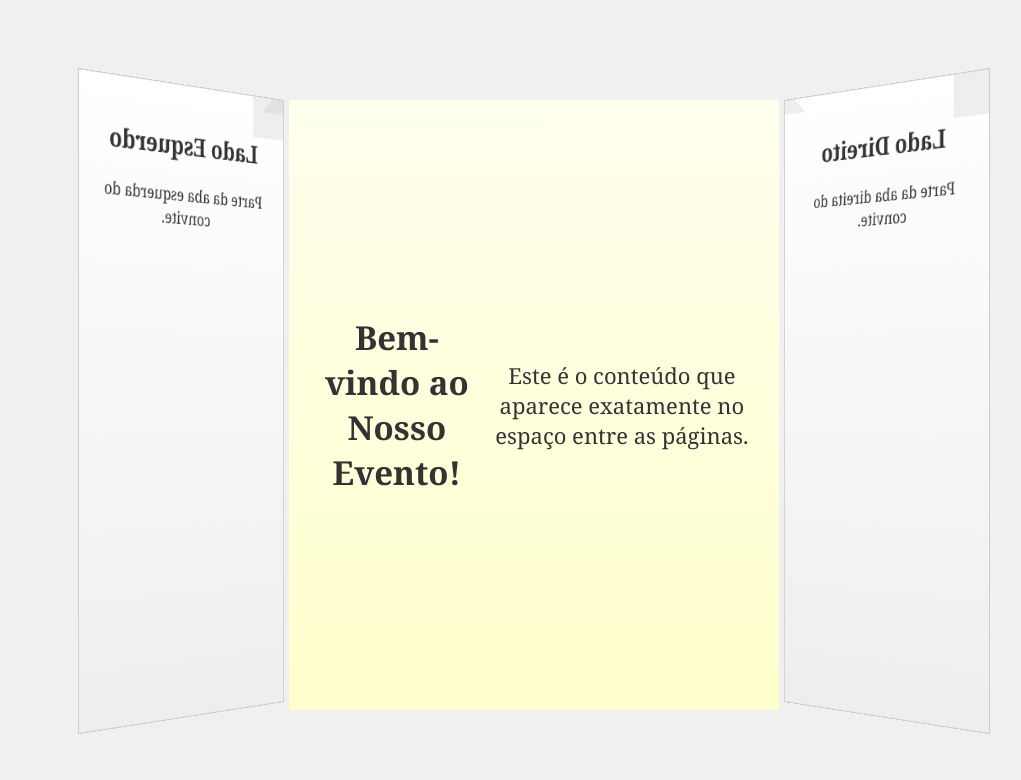
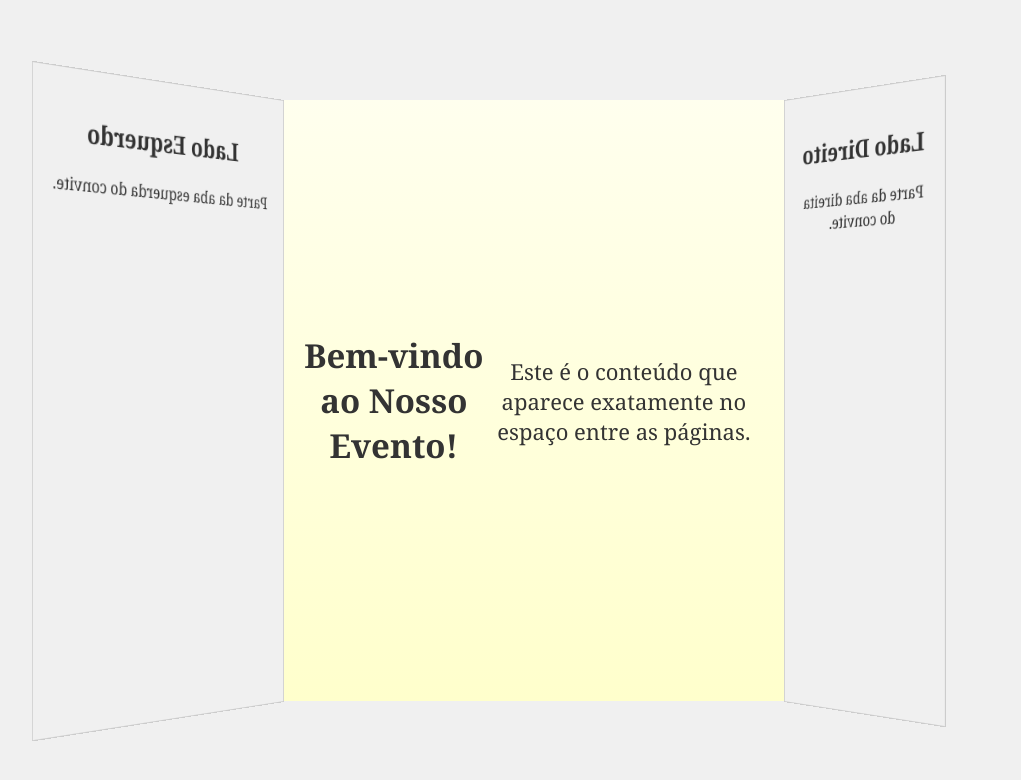
Before and after one commit to SoNosTestee/Convite, a plain HTML site: page teste.html in a window 1280 px wide. Both pictures are taken after a click on the element 640 px from the left and 400 px from the top of the page. Shown: the whole page, without its empty margins (106-1127 px from the left). Drawn offline with Linux system fonts and the light colour scheme.

Commit message:
Mudando a cor

```diff
--- a/teste.css
+++ b/teste.css
@@ -1,36 +1,89 @@
  body {
-      background: #f0f0f0;
+      margin: 0;
       display: flex;
       justify-content: center;
       align-items: center;
       height: 100vh;
+      background: #f0f0f0;
+      font-family: Georgia, serif;
     }
 
     .livro {
       position: relative;
-      width: 400px;
-      height: 500px;
-      perspective: 1500px; /* profundidade 3D */
+      width: 500px;
+      height: 600px;
+      perspective: 2000px;
+    }
+
+    /* fundo central, ajustado ao espaço entre páginas */
+    .fundo {
+      position: absolute;
+      height: 93.5%;
+      top: 0;
+      width: 92%; /* tamanho do contênier */
+      left: 50%;
+      transform: translateX(-50%);
+      background: linear-gradient(to bottom, #ffe, #ffc);
+      display: flex;
+      justify-content: center;
+      align-items: center;
+      color: #333;
+      font-size: 22px;
+      text-align: center;
+      padding: 20px;
+      opacity: 0;
+      transition: opacity 1s ease, width 1s ease;
+      pointer-events: none;
+    }
+
+    .livro.aberto .fundo {
+      opacity: 1;
+      pointer-events: auto;
     }
 
     .pagina {
-      width: 100%;
+      position: absolute;
       height: 100%;
-      background: white;
-      border: 2px solid #333;
-      position: absolute;
-      top: 0;
-      left: 0;
-      transform-origin: left; /* vira pela esquerda */
+      border: 1px solid #ccc;
+      overflow: hidden;
+      cursor: pointer;
+      transform-style: preserve-3d;
       transition: transform 1s ease;
     }
 
-    .pagina.virada {
-      transform: rotateY(-180deg); /* gira a página */
+    /* esquerda e direita */
+    .pagina.esq {
+      left: 0;
+      width: 60%;
+      transform-origin: left center;
     }
 
-    /* conteúdo só para diferenciar */
+    .pagina.dir {
+      right: 0;
+      width: 40%;
+      transform-origin: right center;
+    }
+
+    /* conteúdo da página */
     .pagina .conteudo {
+      text-align: center;
       padding: 20px;
-      font-size: 20px;
+      color: #333;
     }
+
+    /* efeito ao abrir */
+    .livro.aberto .pagina.esq {
+      transform: rotateY(-130deg);
+    }
+
+    .livro.aberto .pagina.dir {
+      transform: rotateY(130deg);
+    }
+
+    .livro.aberto .pagina.esq::before {
+      transform: rotateZ(-45deg) translate(10px, -10px);
+    }
+
+    .livro.aberto .pagina.dir::after {
+      transform: rotateZ(45deg) translate(-10px, -10px);
+    }
--- a/teste.html
+++ b/teste.html
@@ -3,123 +3,8 @@
 <head>
   <meta charset="UTF-8">
   <meta name="viewport" content="width=device-width, initial-scale=1.0">
+  <link rel="stylesheet" href="teste.css">
   <title>Convite com Fundo Central</title>
-  <style>
-    body {
-      margin: 0;
-      display: flex;
-      justify-content: center;
-      align-items: center;
-      height: 100vh;
-      background: #f0f0f0;
-      font-family: Georgia, serif;
-    }
-
-    .livro {
-      position: relative;
-      width: 500px;
-      height: 600px;
-      perspective: 2000px;
-    }
-
-    /* fundo central, ajustado ao espaço entre páginas */
-    .fundo {
-      position: absolute;
-      width: 0; /* largura inicial zero */
-      height: 95%;
-      top: 0;
-      left: 50%;
-      transform: translateX(-50%);
-      background: linear-gradient(to bottom, #ffe, #ffc);
-      display: flex;
-      justify-content: center;
-      align-items: center;
-      color: #333;
-      font-size: 22px;
-      text-align: center;
-      padding: 20px;
-      opacity: 0;
-      transition: opacity 1s ease, width 1s ease;
-      pointer-events: none;
-    }
-
-    .livro.aberto .fundo {
-      width: 90%; /* ocupa exatamente o espaço entre as páginas abertas */
-      opacity: 1;
-      pointer-events: auto;
-    }
-
-    .pagina {
-      position: absolute;
-      width: 50%;
-      height: 100%;
-      background: linear-gradient(to bottom, #fff, #eee);
-      border: 1px solid #ccc;
-      overflow: hidden;
-      cursor: pointer;
-      transform-style: preserve-3d;
-      transition: transform 1s ease;
-    }
-
-    /* orelhas */
-    .pagina::before, .pagina::after {
-      content: '';
-      position: absolute;
-      width: 40px;
-      height: 40px;
-      background: rgba(200,200,200,0.3);
-      top: 0;
-      transition: transform 1s ease;
-    }
-
-    .pagina.esq::before {
-      left: -40px;
-      transform-origin: top right;
-      clip-path: polygon(100% 0, 0% 0, 100% 100%);
-    }
-
-    .pagina.dir::after {
-      right: -40px;
-      transform-origin: top left;
-      clip-path: polygon(0 0, 100% 0, 0 100%);
-    }
-
-    /* esquerda e direita */
-    .pagina.esq {
-      left: 0;
-      transform-origin: left center;
-    }
-
-    .pagina.dir {
-      right: 0;
-      transform-origin: right center;
-    }
-
-    /* conteúdo da página */
-    .pagina .conteudo {
-      text-align: center;
-      padding: 20px;
-      color: #333;
-    }
-
-    /* efeito ao abrir */
-    .livro.aberto .pagina.esq {
-      transform: rotateY(-130deg);
-    }
-
-    .livro.aberto .pagina.dir {
-      transform: rotateY(130deg);
-    }
-
-    .livro.aberto .pagina.esq::before {
-      transform: rotateZ(-45deg) translate(10px, -10px);
-    }
-
-    .livro.aberto .pagina.dir::after {
-      transform: rotateZ(45deg) translate(-10px, -10px);
-    }
-
-  </style>
 </head>
 <body>
   <div class="livro" id="livro">
```
Also changed, not shown: images/convite.png (renamed from convite.png), images/cor.png (renamed from cor.png), images/letras.png (renamed from letras.png), images/matriz.png (renamed from matriz.png), images/pingente.png (renamed from pingente.png), images/rosas.png (renamed from rosas.png).
